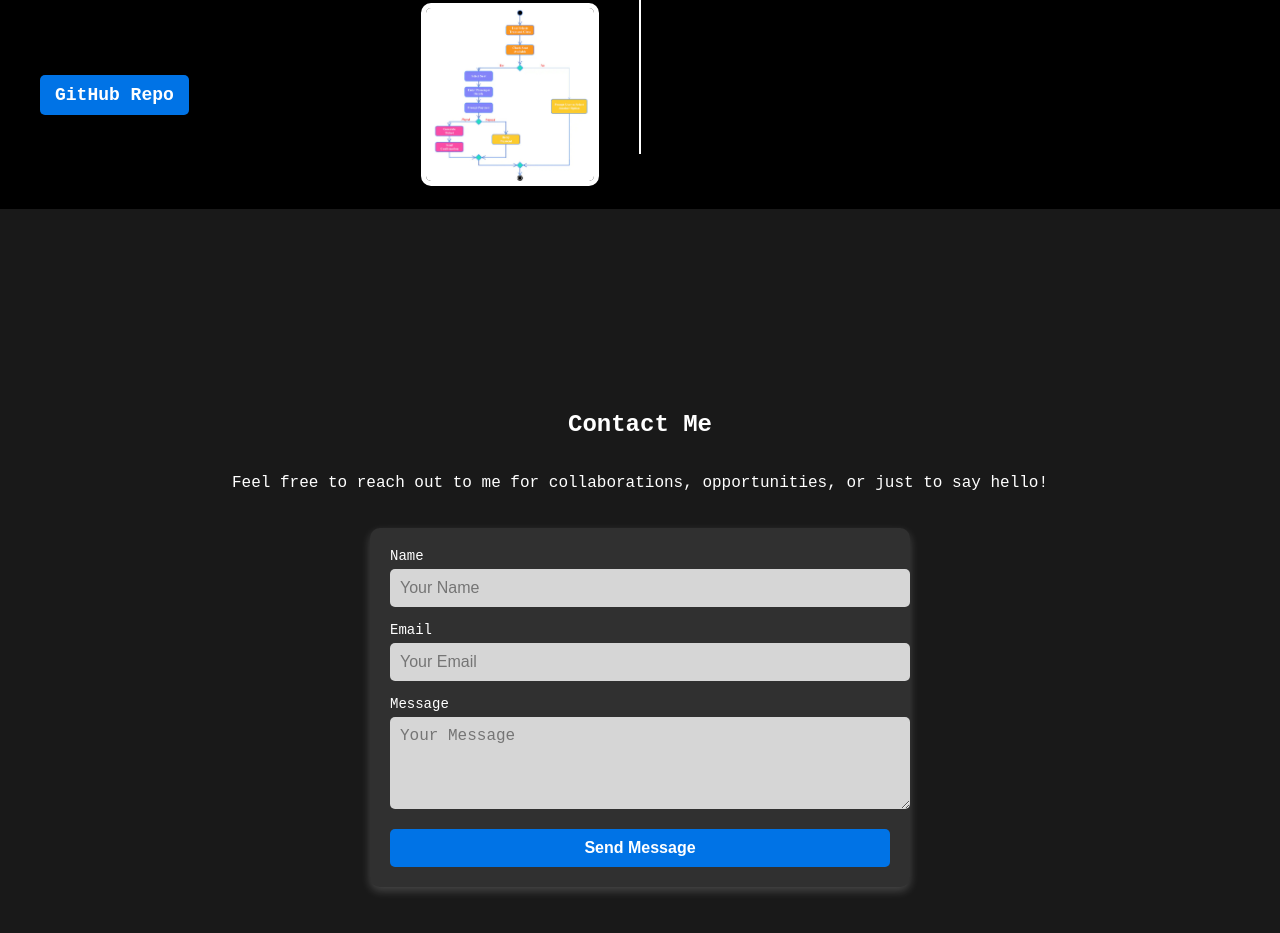
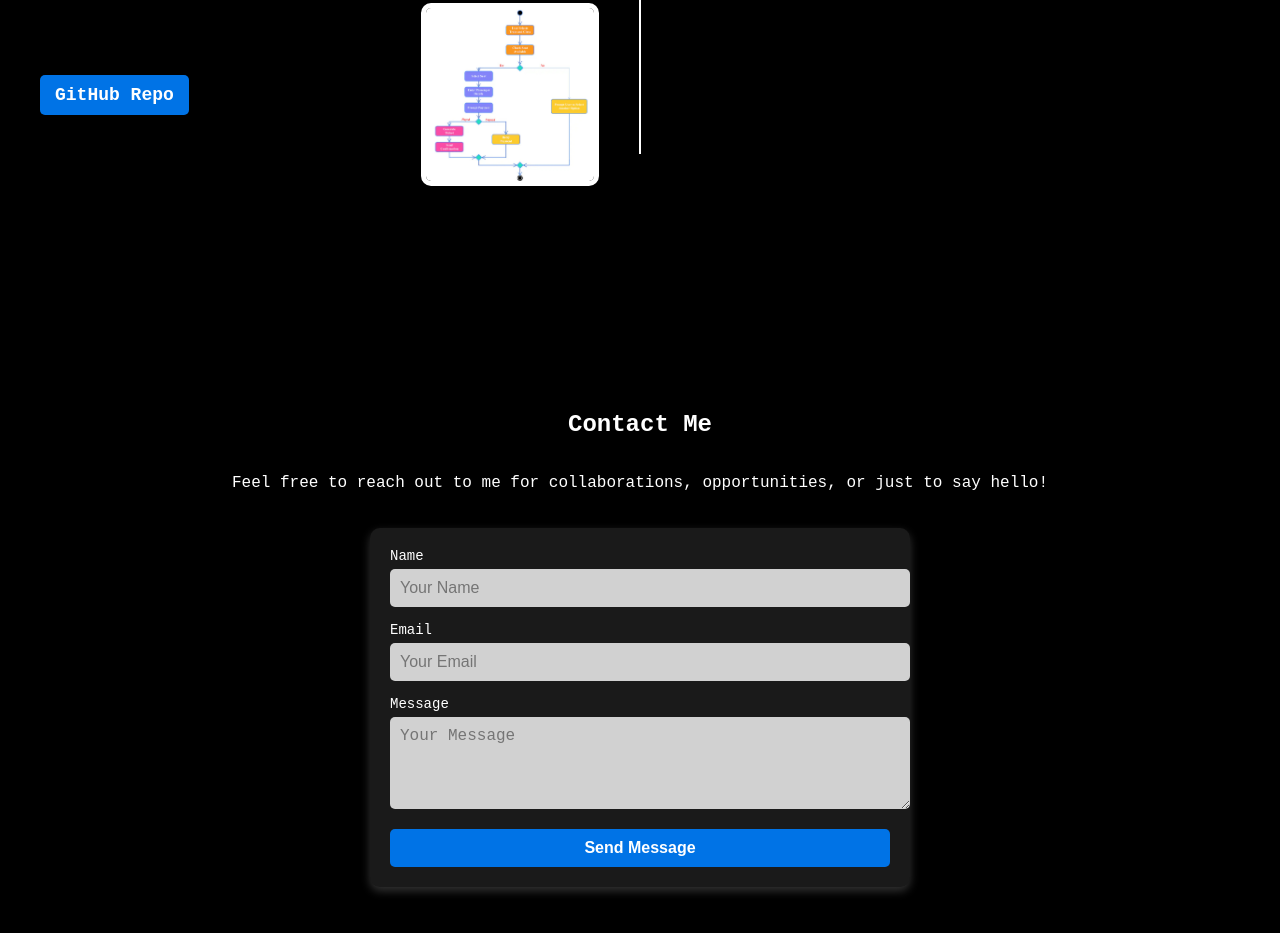
Before and after one commit to MohitNaskar/Portfolio-basic-, a plain HTML site: page index.html in a window 1280 px wide. Shown: the part 3151-4084 px from the top of the page. Drawn offline with Linux system fonts and the light colour scheme.

Commit message:
Update styles.css
contact form color change

```diff
--- a/styles.css
+++ b/styles.css
@@ -844,7 +844,7 @@ body.page2-active #page2 .works-btn-git {
 #contact {
     text-align: center;
     padding: 40px;
-    background: rgba(0, 0, 0, 0.9);
+    background: rgba(0, 0, 0);
     color: white;
 }
 
```
